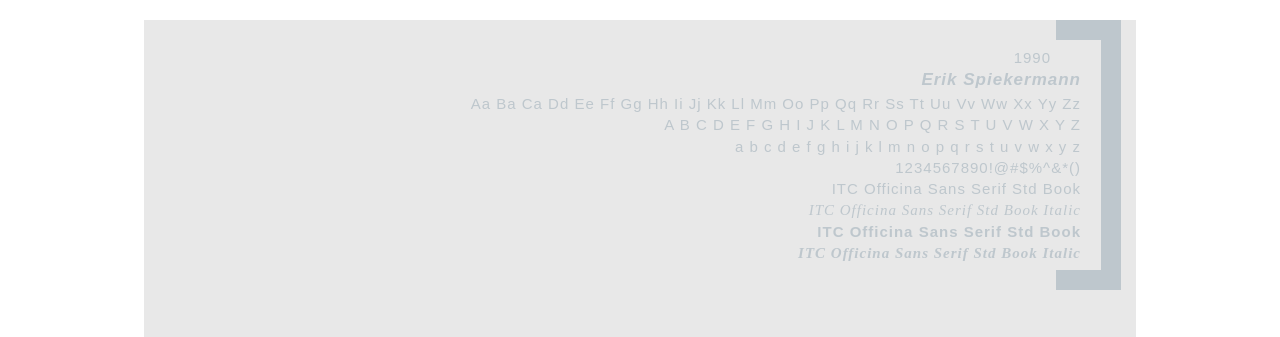
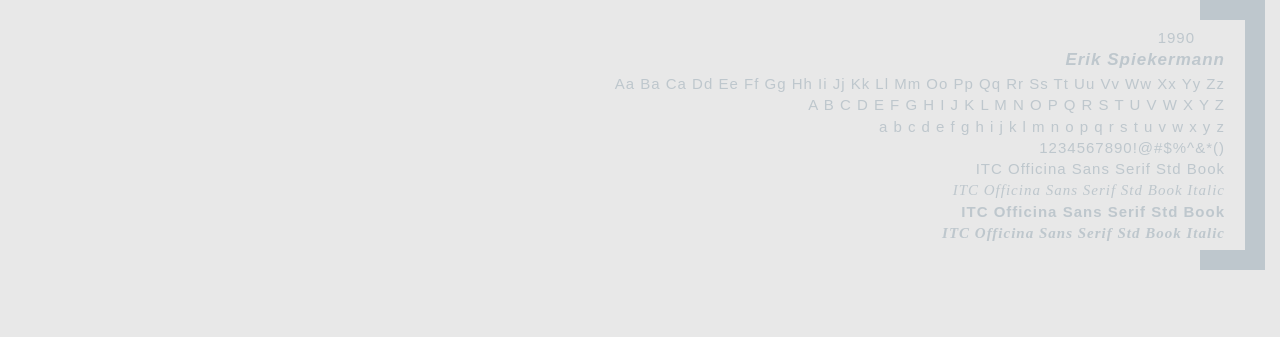
Before and after one commit to JoyZhu219/WebC_Assignment9, a plain HTML site: page index.html in a window 1280 px wide. Shown: the top 337 px of the page. Drawn offline with Linux system fonts and the light colour scheme; a web font is replaced by a local one.

Commit message:
background problem fixed

```diff
--- a/index.html
+++ b/index.html
@@ -11,7 +11,7 @@
     <style>
         body{
             font-family: "ITC Officina Sans";
-            padding:2rem;
+            /* padding:2rem; */
             background: #fff;
         }
         p{
@@ -20,7 +20,7 @@
             letter-spacing: 1px;
         }
         #app{
-            width:80%;
+            width:100%;
             margin: 0 auto;
             /* min-width: 800px; */
             background: #e8e8e8;
```
Also changed, not shown: 1 other file.
